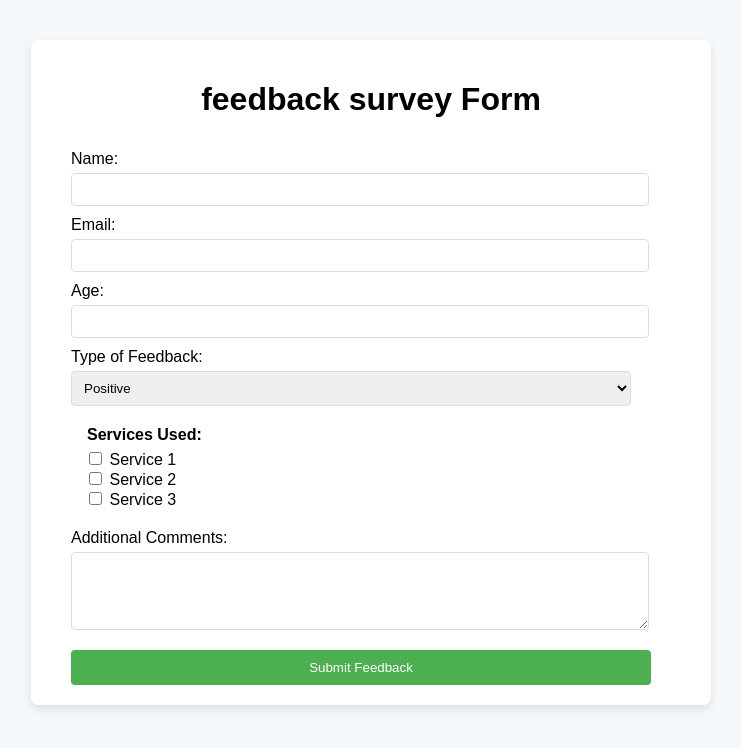
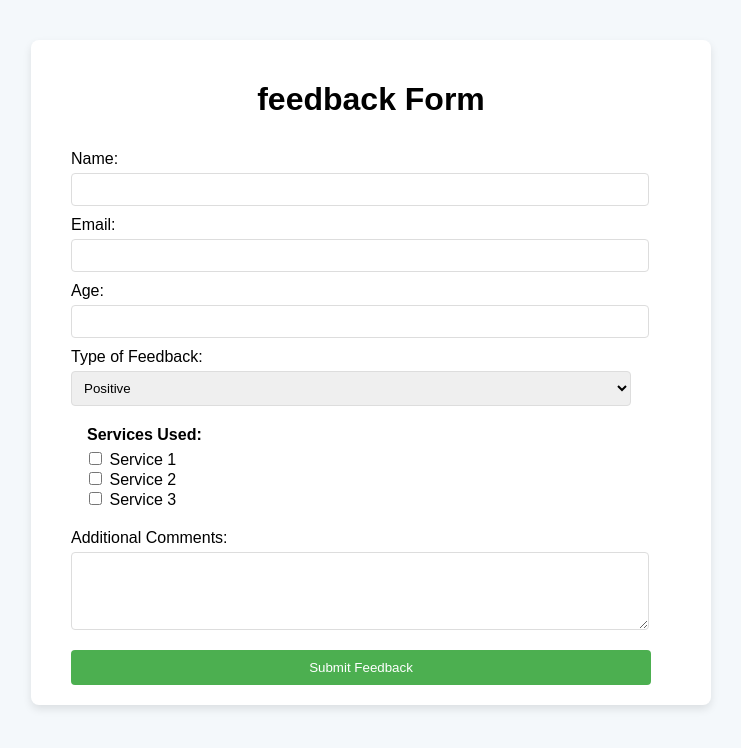
Before and after one commit to Rupali-Vaishnav/survey-form, a plain HTML site: page index.html in a window 1280 px wide. Shown: the whole page, without its empty margins (269-1010 px from the left). Drawn offline with Linux system fonts and the light colour scheme.

Commit message:
Update index.html

```diff
--- a/index.html
+++ b/index.html
@@ -6,7 +6,7 @@
 </head>
 <body>
     <main>
-        <h1> feedback survey Form</h1>
+        <h1> feedback  Form</h1>
         <form id="survey-form">
             <label for="name">Name:</label>
             <input type="text" id="name" name="name" required>
```
